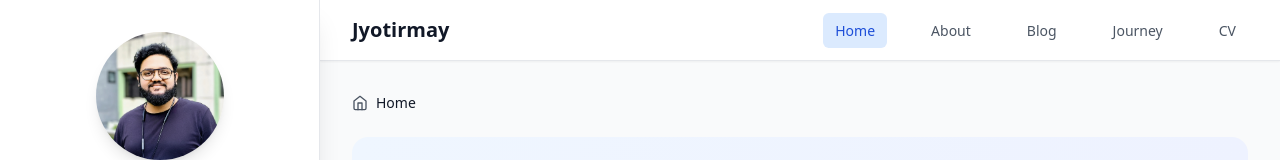
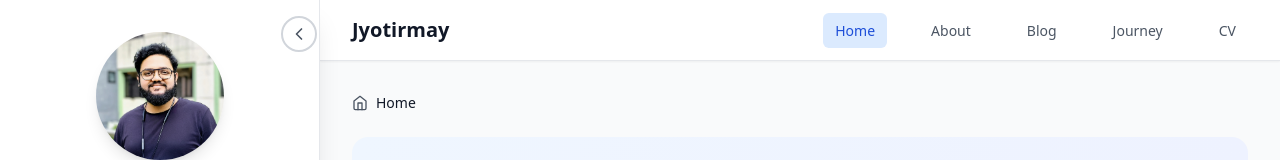
Before and after one commit to jyotirmay-neuro/jyotirmay-neuro.github.io, a React (Vite) app: page / in a window 1280 px wide. Shown: the top 160 px of the page. Built offline with nearby package versions, Linux system fonts and the light colour scheme.

Commit message:
fix: Adjust sidebar toggle button position
Adjusts the horizontal positioning of the sidebar toggle button
to prevent it from being obscured by the sidebar's vertical
scrollbar. Changed from 'right-0' to 'right-5'.

```diff
--- a/src/components/Layout.tsx
+++ b/src/components/Layout.tsx
@@ -1,4 +1,4 @@
-import React from 'react';
+import React, { useState } from 'react';
 import Sidebar from './Sidebar';
 import Header from './Header';
 import Breadcrumb from './Breadcrumb';
@@ -8,10 +8,20 @@ interface LayoutProps {
 }
 
 const Layout: React.FC<LayoutProps> = ({ children }) => {
+  const [isSidebarCollapsed, setIsSidebarCollapsed] = useState(false);
+
+  const toggleSidebar = () => {
+    setIsSidebarCollapsed(!isSidebarCollapsed);
+  };
+
   return (
     <div className="min-h-screen bg-gray-50 flex">
-      <Sidebar />
-      <div className="flex-1 lg:ml-80">
+      <Sidebar isCollapsed={isSidebarCollapsed} toggleSidebar={toggleSidebar} />
+      <div
+        className={`flex-1 transition-all duration-300 ease-in-out ${
+          isSidebarCollapsed ? 'lg:ml-20' : 'lg:ml-80'
+        }`}
+      >
         <Header />
         <main className="p-4 lg:p-8">
           <Breadcrumb />
--- a/src/components/Sidebar.tsx
+++ b/src/components/Sidebar.tsx
@@ -1,5 +1,7 @@
-import React from 'react';
+import React, { useState } from 'react';
 import {
+  ChevronLeft,
+  ChevronRight,
   GraduationCap,
   Mail,
   Github,
@@ -11,7 +13,12 @@ import {
 } from 'lucide-react';
 import ResponsiveImage from './ResponsiveImage';
 
-const Sidebar: React.FC = () => {
+interface SidebarProps {
+  isCollapsed: boolean;
+  toggleSidebar: () => void;
+}
+
+const Sidebar: React.FC<SidebarProps> = ({ isCollapsed, toggleSidebar }) => {
   const socialLinks = [
       {
         name: 'Google Scholar',
@@ -64,41 +71,70 @@ const Sidebar: React.FC = () => {
   ];
 
   return (
-    <div className="fixed left-0 top-0 h-full w-80 bg-white shadow-xl border-r border-gray-200 overflow-y-auto z-40 lg:block hidden">
-      <div className="p-8">
+    <div
+      className={`fixed left-0 top-0 h-full bg-white shadow-xl border-r border-gray-200 overflow-y-auto z-40 lg:block hidden transition-all duration-300 ease-in-out ${
+        isCollapsed ? 'w-20' : 'w-80'
+      }`}
+    >
+      <div className={`p-8 ${isCollapsed ? 'px-2' : ''}`}>
+        {/* Toggle Button */}
+        <button
+          onClick={toggleSidebar}
+          className="absolute top-4 right-5 transform translate-x-1/2 bg-white border-2 border-gray-300 rounded-full p-1.5 hover:bg-gray-100 focus:outline-none focus:ring-2 focus:ring-blue-500 z-50"
+          aria-label={isCollapsed ? 'Expand sidebar' : 'Collapse sidebar'}
+        >
+          {isCollapsed ? (
+            <ChevronRight className="w-5 h-5 text-gray-600" />
+          ) : (
+            <ChevronLeft className="w-5 h-5 text-gray-600" />
+          )}
+        </button>
+
         {/* Profile Picture */}
-        <div className="flex justify-center mb-6">
-          <div className="w-32 h-32 rounded-full overflow-hidden shadow-lg">
+        <div className={`flex justify-center mb-6 ${isCollapsed ? 'mt-10' : ''}`}>
+          <div
+            className={`rounded-full overflow-hidden shadow-lg transition-all duration-300 ease-in-out ${
+              isCollapsed ? 'w-12 h-12' : 'w-32 h-32'
+            }`}
+          >
             <ResponsiveImage
               src="/images/profile.jpg"
               alt="Profile Picture"
               className="w-full h-full object-cover"
-              width={128}
-              height={128}
+              width={isCollapsed ? 48 : 128}
+              height={isCollapsed ? 48 : 128}
             />
           </div>
         </div>
 
         {/* Name and Title */}
+        {!isCollapsed && (
           <div className="text-center mb-8">
             <h1 className="text-2xl font-bold text-gray-900 mb-2">Jyotirmay Srivastava</h1>
             <p className="text-lg text-gray-700 mb-3">Neuroscience Researcher</p>
           </div>
+        )}
 
         {/* Social Links */}
         <div className="space-y-3">
+          {!isCollapsed && (
             <h3 className="text-sm font-semibold text-gray-500 uppercase tracking-wide mb-4">Connect</h3>
+          )}
           {socialLinks.map((link, index) => (
             <a
               key={index}
               href={link.url}
               target="_blank"
               rel="noopener noreferrer"
-              className="flex items-center space-x-3 p-3 rounded-lg hover:bg-gray-50 transition-colors duration-200 group"
+              className={`flex items-center space-x-3 p-3 rounded-lg hover:bg-gray-50 transition-colors duration-200 group ${
+                isCollapsed ? 'justify-center' : ''
+              }`}
+              title={isCollapsed ? link.name : ''}
             >
               <div className="flex-shrink-0 text-gray-600 group-hover:text-blue-600 transition-colors">
                 {link.icon}
               </div>
+              {!isCollapsed && (
                 <div className="flex-1 min-w-0">
                   <p className="text-sm font-medium text-gray-900 group-hover:text-blue-600 transition-colors">
                     {link.name}
@@ -107,6 +143,7 @@ const Sidebar: React.FC = () => {
                     {link.handle}
                   </p>
                 </div>
+              )}
             </a>
           ))}
         </div>
```
Lines whose indentation alone changed are shown as unchanged.
